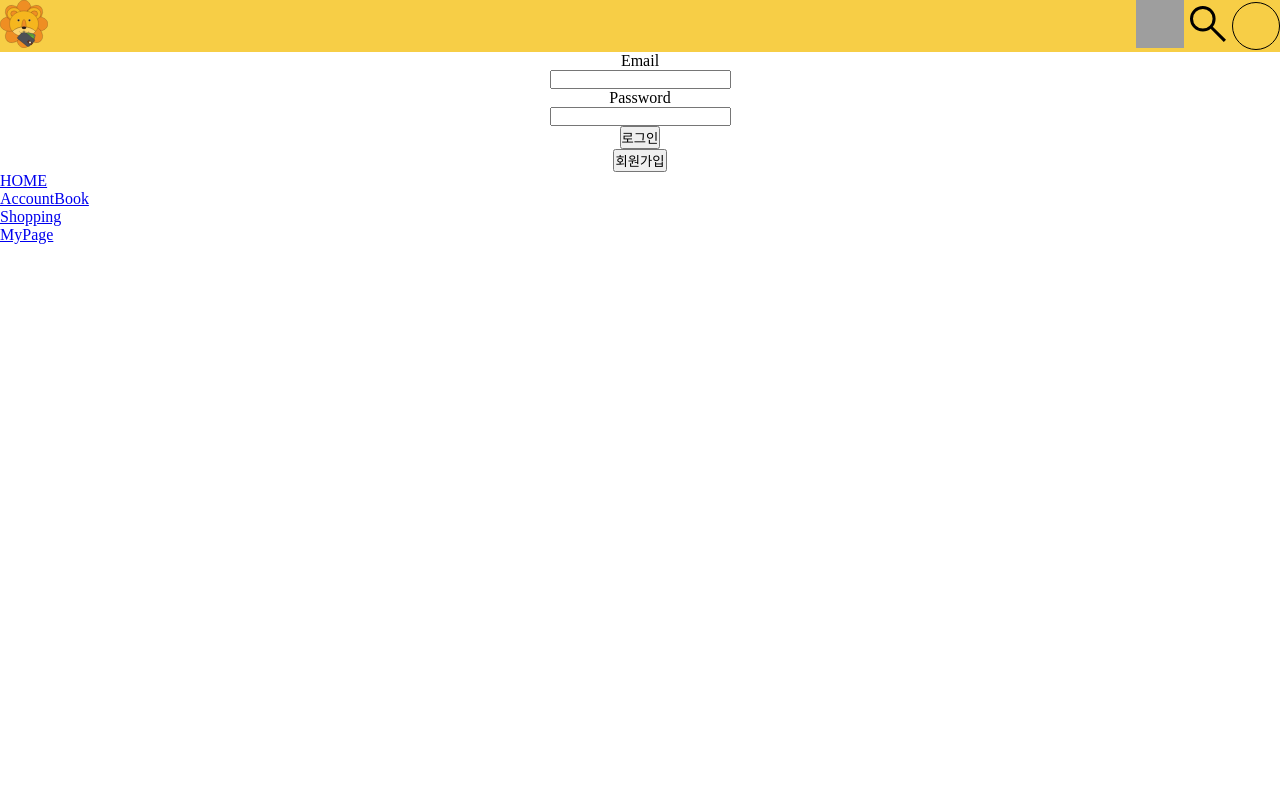
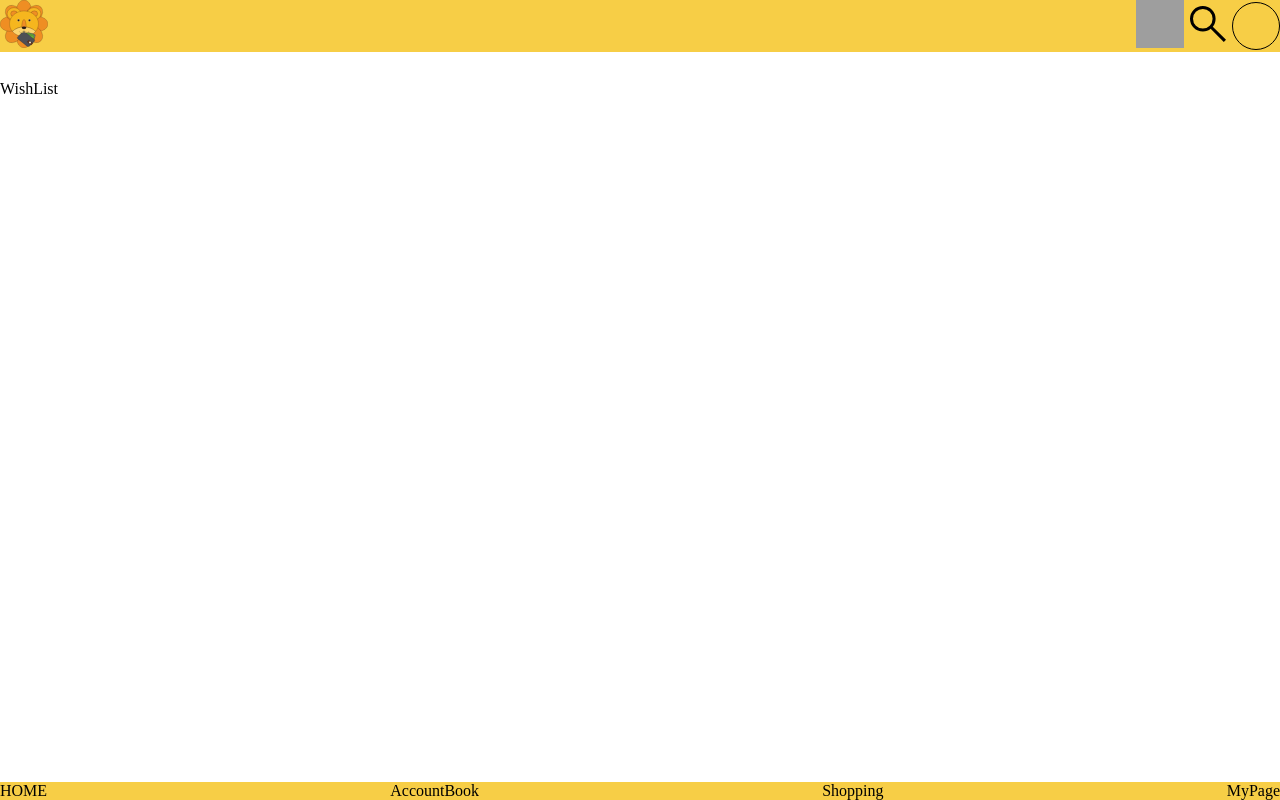
Before and after one commit to BS-donsung/buyinglikelion_frontend, a Vue app: page /search in a window 1280 px wide. Before the commit this address led to /auth/login. Built offline with nearby package versions, Linux system fonts and the light colour scheme; grey boxes are pictures that could not be loaded.

Commit message:
04/25 done

```diff
--- a/src/App.vue
+++ b/src/App.vue
@@ -1,6 +1,8 @@
 <template>
     <MainHeader />
-    <RouterView />
+    <section>
+        <RouterView />
+    </section>
     <MainFooter />
 </template>
 
@@ -9,3 +11,11 @@ import MainHeader from "@/container/MainHeader.vue";
 import MainFooter from "@/container/MainFooter.vue";
 
 </script>
+
+<style scoped lang="scss">
+section {
+    padding-top : 5rem;
+}
+
+
+</style>
--- a/src/container/MainFooter.vue
+++ b/src/container/MainFooter.vue
@@ -1,6 +1,6 @@
 <template>
-	<div>
-		<ul>
+	<footer class="main-footer position-fixed">
+		<ul class="flex-container main-footer-list">
 			<li>
 				<router-link to="/">
 					HOME
@@ -22,7 +22,31 @@
 				</router-link>
 			</li>
 		</ul>
-	</div>
+	</footer>
 </template>
-<script setup lang="ts">
-</script>
+<style scoped lang="scss">
+@use "@style/color" as color;
+@use "@style/zindex" as zindex;
+
+footer {
+    z-index: zindex.$z-index-middle;
+}
+
+
+.main-footer {
+  background-color: color.$color-main;
+  bottom: 0;
+
+  &-list {
+
+    justify-content: space-between;
+
+    & a {
+      color: black;
+      text-decoration: none;
+    }
+  }
+
+}
+
+</style>
--- a/src/container/MainHeader.vue
+++ b/src/container/MainHeader.vue
@@ -1,5 +1,5 @@
 <template>
-	<header>
+	<header class="position-fixed">
 		<div class="flex-container main-header">
 			<router-link to="/">
 				<img src="@asset/logo.svg" class="icon"/>
@@ -41,9 +41,11 @@ import * as assert from "assert";
 </script>
 
 <style scoped lang="scss">
-	@use "@style/color.scss" as color;
+	@use "@style/color" as color;
+	@use "@style/zindex" as zindex;
 
 	header {
+	    z-index: zindex.$z-index-middle;
 		& > .main-header {
 			background-color: color.$color-main;
 		}
--- a/src/routes/index.ts
+++ b/src/routes/index.ts
@@ -7,6 +7,7 @@ import { accountbookroute } from "./routeofaccountbook";
 import { shoppingroute } from "./routeofshopping";
 import { wishlistroute } from "./routeofwishlist";
 import { mypageroute } from "./routeofmypage";
+import WishListPage from "@/view/wishlist/WishListPage.vue";
 
 const routes : RouteRecordRaw[] = [
     authroute,
@@ -14,6 +15,10 @@ const routes : RouteRecordRaw[] = [
     shoppingroute,
     wishlistroute,
     mypageroute,
+    {
+        path : "/:pathMatcher(.*)*",
+        component : WishListPage
+    }
 ]
 
 export const router = createRouter({
--- a/src/routes/routeofauth.ts
+++ b/src/routes/routeofauth.ts
@@ -18,7 +18,7 @@ export const authroute : RouteRecordRaw = {
             path : "update", component : AuthUpdatePage
         },
         {
-            path : "/:pathMatcher(.*)*",
+            path : ":pathMatcher(.*)*",
             redirect : "/auth/login"
         }
     ]
--- a/src/style/layout.scss
+++ b/src/style/layout.scss
@@ -4,14 +4,16 @@
   &.column-direct {
     flex-direction: column;
   }
-
-
 }
 
 .flex-item {
 
 }
 
+.position-fixed {
+  position: fixed;
+  width: 100vw;
+}
 
 .margin-left-auto {
   margin-left: auto;
--- /dev/null
+++ b/src/style/zindex.scss
@@ -0,0 +1,4 @@
+$z-index-lower : -1;
+$z-index-normal : 0;
+$z-index-middle : 5;
+$z-index-upper : 10;
```
Also changed, not shown: src/container/SearchContainer.vue (added, +28 -0 lines), src/view/search/SearchPage.vue (+4 -5 lines), guide/css_guide.md (line endings or trailing spaces), 1 other file (tests, documents, lock files or other folders).
